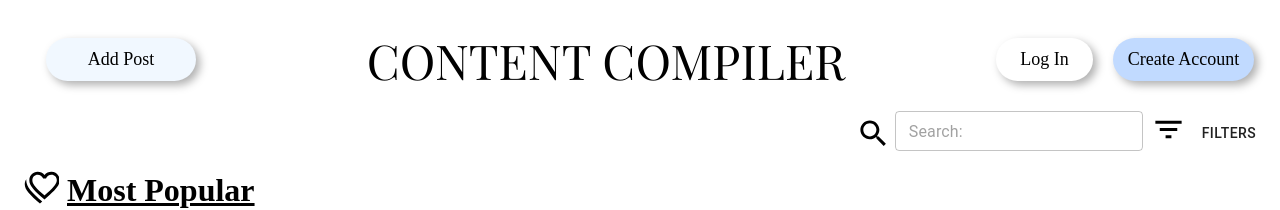
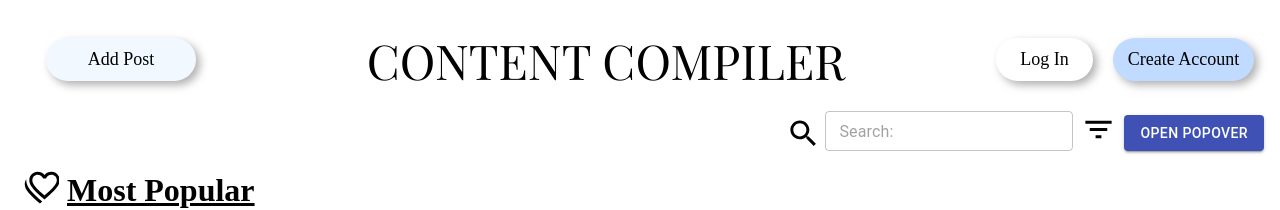
Before and after one commit to Edwu29/Content-Compiler, a React (Create React App) app in the folder frontend/: page / in a window 1280 px wide. Shown: the top 210 px of the page. Built offline with nearby package versions, Linux system fonts and the light colour scheme.

Commit message:
Added MyPopover class

```diff
--- a/frontend/src/App.js
+++ b/frontend/src/App.js
@@ -63,6 +63,46 @@ function RecipeReviewCard() {
   };
 }
 
+function MyPopover() {
+  const classes = useStyles();
+  const [anchorEl, setAnchorEl] = React.useState(null);
+
+  const handleClick = (event) => {
+    setAnchorEl(event.currentTarget);
+  };
+
+  const handleClose = () => {
+    setAnchorEl(null);
+  };
+
+  const open = Boolean(anchorEl);
+  const id = open ? 'simple-popover' : undefined;
+
+  return (
+    <div>
+      <Button aria-describedby={id} variant="contained" color="primary" onClick={handleClick}>
+        Open Popover
+      </Button>
+      <Popover
+        id={id}
+        open={open}
+        anchorEl={anchorEl}
+        onClose={handleClose}
+        anchorOrigin={{
+          vertical: 'bottom',
+          horizontal: 'center',
+        }}
+        transformOrigin={{
+          vertical: 'top',
+          horizontal: 'center',
+        }}
+      >
+        <Typography className={classes.typography}>The content of the Popover.</Typography>
+      </Popover>
+    </div>
+  );
+}
+
 function App() {
   const classes = useStyles();
   const bull = <span className={classes.bullet}>•</span>;
@@ -120,7 +160,9 @@ function App() {
             <FilterListIcon fontSize = "large"/>
           </Grid>
           <Grid item>
-            <Button>
+            <MyPopover />
+            {/*
+              <Button aria-describedby={id} onClick={handleClick}>
                 Filters
               </Button>
               <Popover
@@ -134,6 +176,7 @@ function App() {
               }}
               >
               </Popover>
+              */}
           </Grid>
       </Grid>
     </div>
```
Lines whose indentation alone changed are shown as unchanged.
